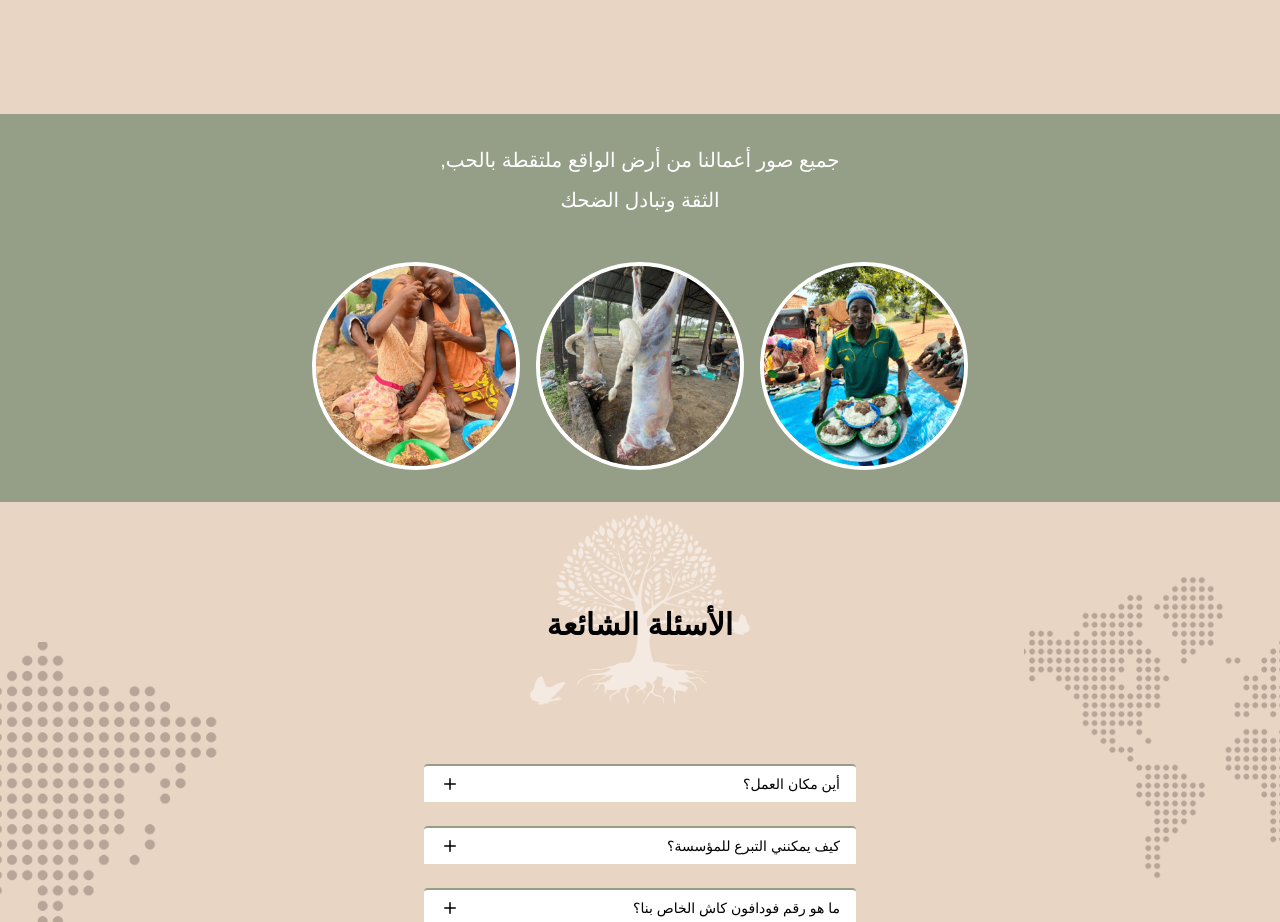
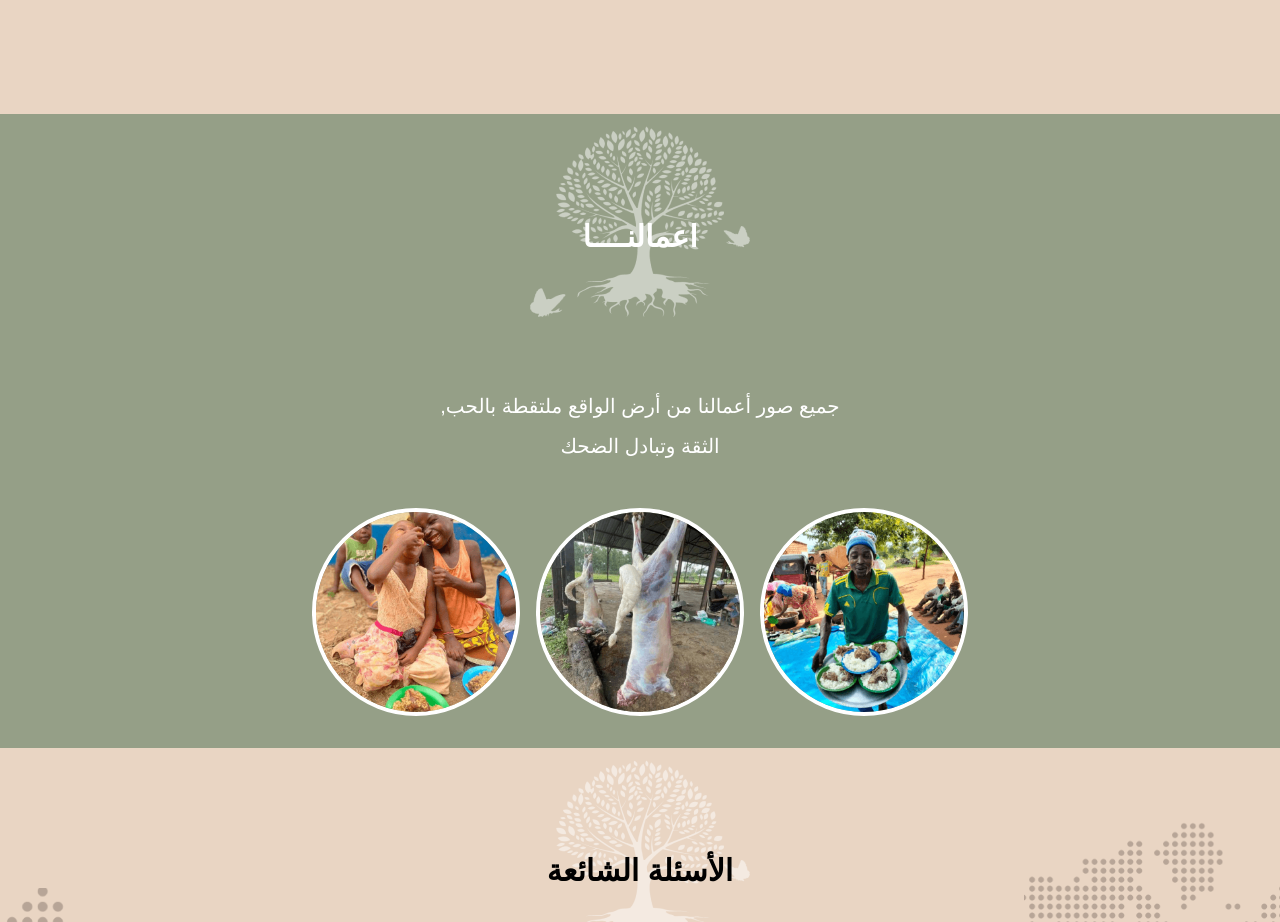
Before and after one commit to Ahmed-Abozied1/Alhaya-Website, a React (Create React App) app: page / in a window 1280 px wide. Shown: the part 5227-6149 px from the top of the page. Built offline with nearby package versions, Linux system fonts and the light colour scheme.

Commit message:
edit Portfolio section

```diff
--- a/src/components/Home/Portfolio/Portfolio.js
+++ b/src/components/Home/Portfolio/Portfolio.js
@@ -10,12 +10,12 @@ const Portfolio = () => {
       id="portfolio"
       className="profileSection flex justify-around flex-col items-center"
     >
-      {/* <header class="mb-2 mt-2 text-4xl font-bold">
+      <header class="mb-2 mt-2 text-4xl font-bold">
         <div class="relative titlee">
           <img src="/HomeImages/title.png" alt="" />
           <h1 class="lg:text-3xl text-2xl text-white">{t("OurPortfolio")}</h1>
         </div>
-      </header> */}
+      </header>
       <div class="flex flex-col gap-y-3 text-center lg:text-xl  mt-8  justify-center  items-center  ">
         <p class=" text-white">{t("PortofolioPara1")} </p>
         <p class=" text-white">{t("PortofolioPara2")}</p>
```
